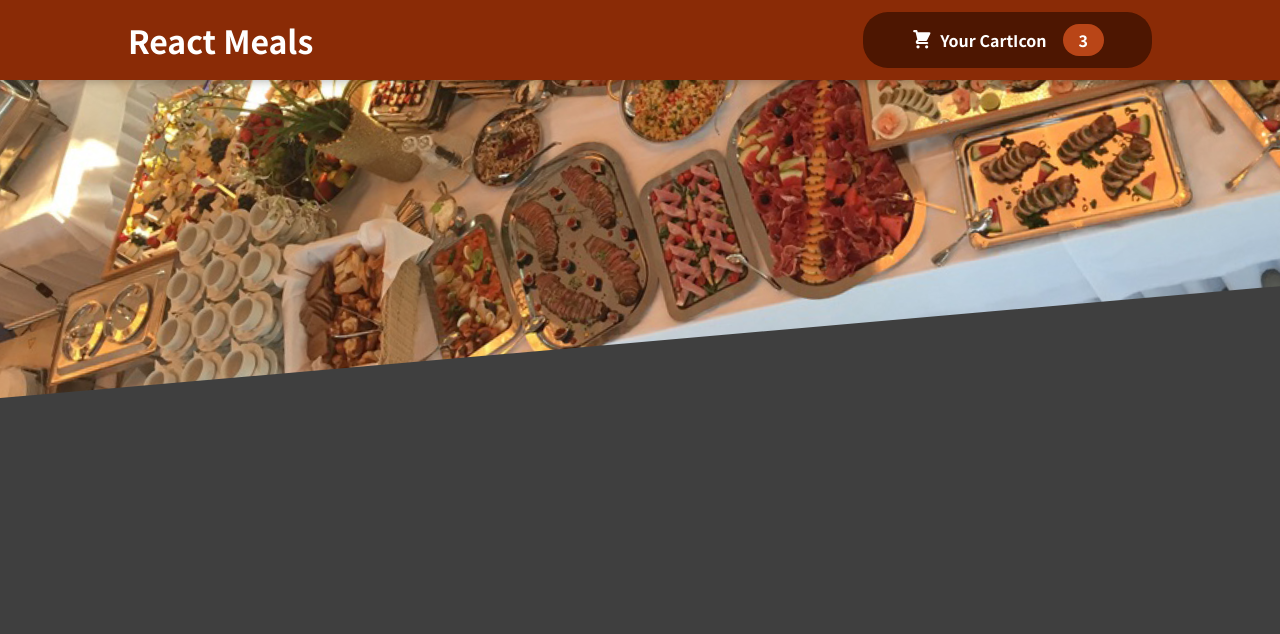
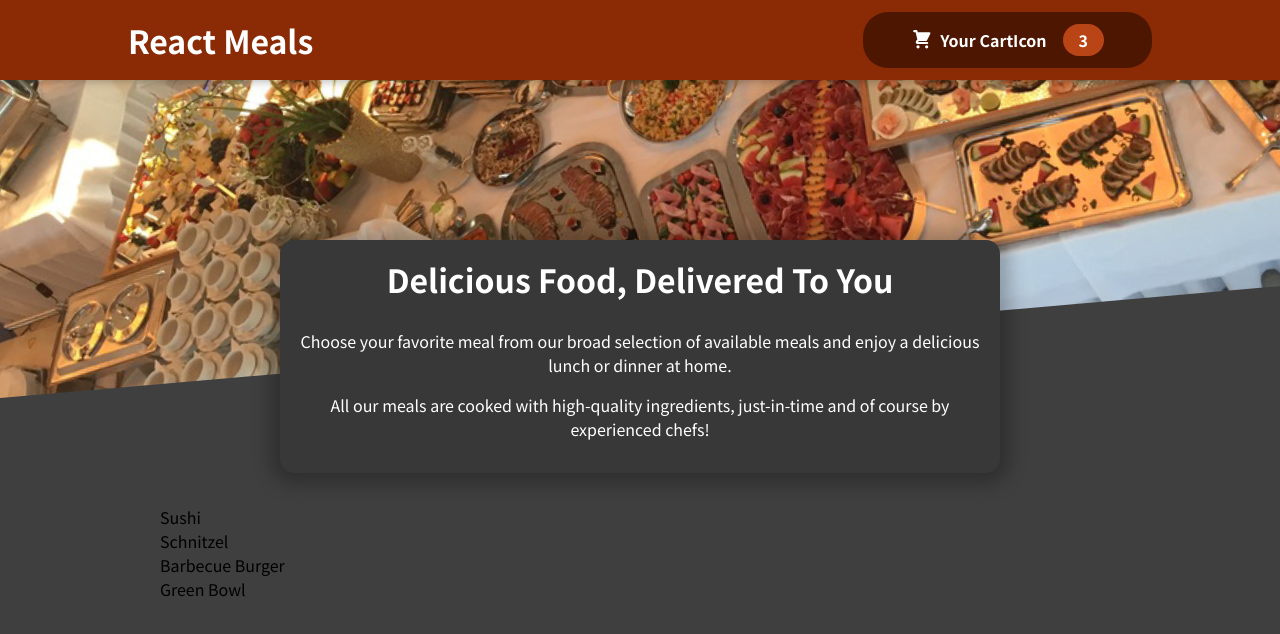
Before and after one commit to Eldor-dev/Foof-Order-APP, a React (Create React App) app: page / in a window 1280 px wide. Shown: the top 634 px of the page. Built offline with nearby package versions, Linux system fonts and the light colour scheme.

Commit message:
Adding a "Meals" Component

```diff
--- a/src/App.js
+++ b/src/App.js
@@ -1,11 +1,15 @@
 import { Fragment } from "react";
 
 import Header from "./components/Layout/Header";
+import Meals from "./components/Meals/Meals";
 
 function App() {
   return (
     <Fragment>
       <Header/>
+      <main>
+        <Meals/>
+      </main>
     </Fragment>
   );
 }
--- /dev/null
+++ b/src/components/Meals/AvailableMeals.js
@@ -0,0 +1,41 @@
+import classes from "./AvailableMeals.module.css";
+
+const DUMMY_MEALS = [
+    {
+      id: 'm1',
+      name: 'Sushi',
+      description: 'Finest fish and veggies',
+      price: 22.99,
+    },
+    {
+      id: 'm2',
+      name: 'Schnitzel',
+      description: 'A german specialty!',
+      price: 16.5,
+    },
+    {
+      id: 'm3',
+      name: 'Barbecue Burger',
+      description: 'American, raw, meaty',
+      price: 12.99,
+    },
+    {
+      id: 'm4',
+      name: 'Green Bowl',
+      description: 'Healthy...and green...',
+      price: 18.99,
+    },
+  ];
+
+
+const AvailableMeals = () => {
+    const mealsList = DUMMY_MEALS.map(meal => <li>{meal.name}</li>)
+
+    return (
+        <section className={classes.meals}>
+            <ul>{mealsList}</ul>
+        </section>
+    );
+}
+
+export default AvailableMeals;
--- /dev/null
+++ b/src/components/Meals/AvailableMeals.module.css
@@ -0,0 +1,24 @@
+.meals {
+    max-width: 60rem;
+    width: 90%;
+    margin: 2rem auto;
+    animation: meals-appear 1s ease-out forwards;
+  }
+
+  .meals ul {
+    list-style: none;
+    margin: 0;
+    padding: 0;
+  }
+
+  @keyframes meals-appear {
+    from {
+      opacity: 0;
+      transform: translateY(3rem);
+    }
+
+    to {
+      opacity: 1;
+      transform: translateY(0);
+    }
+  }
--- /dev/null
+++ b/src/components/Meals/Meals.js
@@ -0,0 +1,13 @@
+import { Fragment } from "react";
+
+import MealsSummary from "./MealsSummary";
+import AvailableMeals from "./AvailableMeals";
+
+const Meals = () => {
+    return ( <Fragment>
+        <MealsSummary/>
+        <AvailableMeals/>
+    </Fragment> );
+}
+
+export default Meals;
--- /dev/null
+++ b/src/components/Meals/MealsSummary.js
@@ -0,0 +1,19 @@
+import classes from './MealsSummary.module.css';
+
+const MealsSummary = () => {
+  return (
+    <section className={classes.summary}>
+      <h2>Delicious Food, Delivered To You</h2>
+      <p>
+        Choose your favorite meal from our broad selection of available meals
+        and enjoy a delicious lunch or dinner at home.
+      </p>
+      <p>
+        All our meals are cooked with high-quality ingredients, just-in-time and
+        of course by experienced chefs!
+      </p>
+    </section>
+  );
+};
+
+export default MealsSummary;
--- /dev/null
+++ b/src/components/Meals/MealsSummary.module.css
@@ -0,0 +1,18 @@
+.summary {
+    text-align: center;
+    max-width: 45rem;
+    width: 90%;
+    margin: auto;
+    margin-top: -10rem;
+    position: relative;
+    background-color: #383838;
+    color: white;
+    border-radius: 14px;
+    padding: 1rem;
+    box-shadow: 0 1px 18px 10px rgba(0, 0, 0, 0.25);
+  }
+
+  .summary h2 {
+    font-size: 2rem;
+    margin-top: 0;
+  }
```
Also changed, not shown: 1 other file (tests, documents, lock files or other folders).
